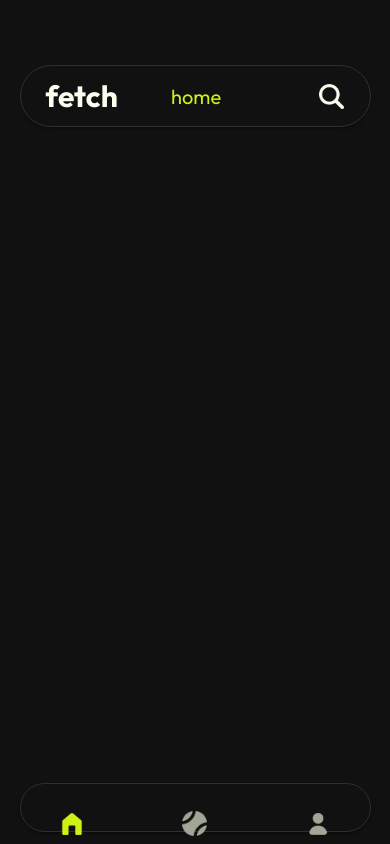
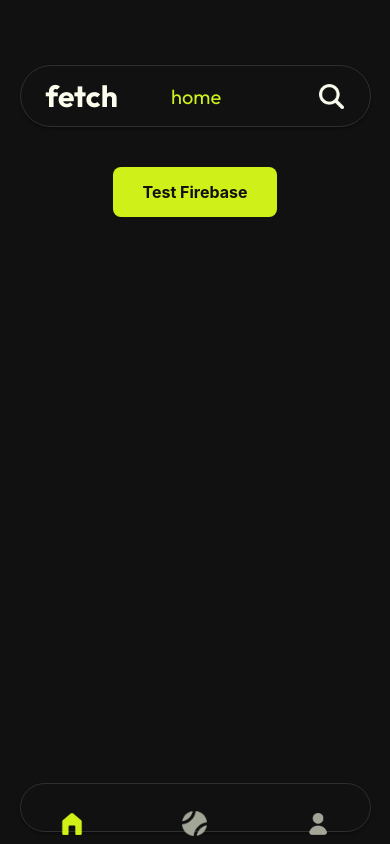
Before and after one commit to anderscederberg/fetch, a React Native app: screen /Main in a window 390 px wide. Built offline with nearby package versions, Linux system fonts and the light colour scheme.

Commit message:
we are cooking. bout to set up posts

```diff
--- a/App.tsx
+++ b/App.tsx
@@ -15,6 +15,7 @@ import { initializeApp } from "firebase/app";
 import { getFirestore } from "firebase/firestore";
 import { getAuth } from "firebase/auth";
 import { firebaseConfig } from "./fireBaseConfig";
+
 
 const firebaseApp = initializeApp(firebaseConfig);
 
--- a/app/(tabs)/HomeScreen.tsx
+++ b/app/(tabs)/HomeScreen.tsx
@@ -1,9 +1,32 @@
 import React from 'react';
-import { View, Text, StyleSheet, TouchableOpacity, Image, } from 'react-native';
+import { View, Text, StyleSheet, TouchableOpacity, Image, Alert } from 'react-native';
 import colors from '@/styles/theme';
-
+import { collection, addDoc, getDocs } from 'firebase/firestore';
+import { firestore } from '../../fireBaseConfig';
 
 export default function HomeScreen() {
+
+  const testFirestore = async () => {
+    try {
+      // Write data
+      await addDoc(collection(firestore, 'testCollection'), {
+        message: 'Hello, Firebase!',
+        timestamp: new Date(),
+      });
+
+      // Read data
+      const querySnapshot = await getDocs(collection(firestore, 'testCollection'));
+      querySnapshot.forEach((doc) => {
+        console.log(`${doc.id} =>`, doc.data());
+      });
+
+      Alert.alert('Firestore is working!');
+    } catch (error) {
+      console.error('Error testing Firestore: ', error);
+      Alert.alert('Firestore test failed.');
+    }
+  };
+
   return (
     <View style={styles.container}>
                 <View style={styles.homeHeader}>
@@ -20,6 +43,9 @@ export default function HomeScreen() {
                 />
             </TouchableOpacity>
         </View>
+        <TouchableOpacity onPress={testFirestore} style={styles.testButton}>
+          <Text style={styles.testButtonText}>Test Firebase</Text>
+        </TouchableOpacity>
     </View>
   );
 }
@@ -72,6 +98,18 @@ const styles = StyleSheet.create({
     width: 25,
     height: 25,
   },
+  testButton: {
+    marginTop: 20,
+    backgroundColor: colors.volt,
+    paddingVertical: 15,
+    paddingHorizontal: 30,
+    borderRadius: 8,
+  },
+  testButtonText: {
+    color: colors.night,
+    fontSize: 16,
+    fontWeight: 'bold',
+  },
 
 
 });
--- a/app/(tabs)/ProfileScreen.tsx
+++ b/app/(tabs)/ProfileScreen.tsx
@@ -1,11 +1,13 @@
 import colors from '@/styles/theme';
 import React, { useState, useEffect } from 'react';
-import { View, Text, StyleSheet, TouchableOpacity, Image, } from 'react-native';
+import { View, Text, StyleSheet, TouchableOpacity, Image, Alert } from 'react-native';
 import * as ImagePicker from 'expo-image-picker';
 import * as Location from 'expo-location';
 import { useNavigation } from '@react-navigation/native';
 import { RootStackParamList } from '@/types/types';
 import { NativeStackNavigationProp } from '@react-navigation/native-stack';
+import { auth, firestore } from '../../fireBaseConfig';
+import { doc, getDoc } from 'firebase/firestore';
 
 type ProfileScreenNavigationProp = NativeStackNavigationProp<RootStackParamList, 'Profile'>;
 
@@ -16,6 +18,8 @@ export default function ProfileScreen() {
     const [location, setLocation] = useState<string | null>('Fetching location...');
 
     const navigation = useNavigation<ProfileScreenNavigationProp>();
+
+    const [username, setUsername] = useState<string>('Fetching username...');
 
     const pickImage = async () => {
         const permissionResult = await ImagePicker.requestMediaLibraryPermissionsAsync();
@@ -52,6 +56,34 @@ export default function ProfileScreen() {
         fetchLocation();
     }, []);
 
+    useEffect(() => {
+      const fetchUsername = async () => {
+          try {
+              const user = auth.currentUser;
+
+              if (!user) {
+                  Alert.alert('Error', 'No user logged in.');
+                  return;
+              }
+
+              const userDocRef = doc(firestore, 'users', user.uid);
+              const userDoc = await getDoc(userDocRef);
+
+              if (userDoc.exists()) {
+                  const userData = userDoc.data();
+                  setUsername(userData.username || 'No username');
+              } else {
+                  Alert.alert('Error', 'User data not found.');
+              }
+          } catch (error) {
+              console.error('Error fetching username:', error);
+              Alert.alert('Error', 'Failed to fetch username.');
+          }
+      };
+
+      fetchUsername();
+    }, []);
+
   return (
     <View style={styles.container}>
         <View style={styles.profileHeader}>
@@ -79,7 +111,7 @@ export default function ProfileScreen() {
                 </TouchableOpacity>
                 <View style={styles.profileInfoContainer}>
                     <View style={styles.usernameContainer}>
-                        <Text style={styles.username}>dersy.legend11</Text>
+                        <Text style={styles.username}>{username}</Text>
                         <Image source={require('../../assets/images/verified.png')} style={styles.verifiedIcon} />
                     </View>
                     <View style={styles.locationContainer}>
@@ -169,7 +201,7 @@ const styles = StyleSheet.create({
     alignItems: 'center',
     justifyContent: 'center',
     gap: 20,
-    borderWidth: 1,
+    // borderWidth: 1,
     borderColor: colors.detail,
     width: '90%',
     paddingVertical: 20,
--- a/app/(tabs)/index.tsx
+++ b/app/(tabs)/index.tsx
@@ -13,6 +13,8 @@ import {
 } from 'react-native';
 import * as MediaLibrary from 'expo-media-library';
 import colors from '@/styles/theme';
+import { addDoc, collection } from "firebase/firestore";
+import { firestore, auth } from "../../fireBaseConfig";
 
 export default function PhotoSelectorScreen() {
   const [permission, setPermission] = useState<boolean | null>(null);
--- a/app/auth/SignUpScreen.tsx
+++ b/app/auth/SignUpScreen.tsx
@@ -4,6 +4,10 @@ import { StackNavigationProp } from '@react-navigation/stack';
 import { RootStackParamList } from '../../types/types';
 import colors from '@/styles/theme';
 import badwords from '@/data/badwords.json';
+import { createUserWithEmailAndPassword } from 'firebase/auth';
+import { auth } from '../../fireBaseConfig';
+import { setDoc, doc } from 'firebase/firestore';
+import { firestore } from '../../fireBaseConfig';
 
 type SignUpScreenNavigationProp = StackNavigationProp<RootStackParamList, 'SignUp'>;
 
@@ -45,28 +49,40 @@ export default function SignUpScreen({ navigation }: Props) {
     };
   }, [translateY]);
 
-  const handleSignUp = () => {
-    // Perform validation checks here
+  const handleSignUp = async () => {
     if (!username || !password || !email) {
       Alert.alert('Validation Error', 'All fields are required.');
       return;
     }
 
-    // Check if username contains profanity
     if (badwords.some((badword) => username.toLowerCase().includes(badword))) {
       Alert.alert('Validation Error', 'Username contains inappropriate content. Please choose another.');
       return;
     }
 
-    // Validate password length
     if (password.length < 6) {
       Alert.alert('Validation Error', 'Password must be at least 6 characters long.');
       return;
     }
 
-    console.log('Sign up with:', username, password, email);
-    // Navigate to the Main Tabs screen after sign up
-    navigation.navigate('Main');
+    try {
+      const userCredential = await createUserWithEmailAndPassword(auth, email, password);
+      console.log('Firebase User Created:', userCredential.user);
+
+      // Save additional user info in Firestore
+      await setDoc(doc(firestore, 'users', userCredential.user.uid), {
+        username,
+        email,
+        createdAt: new Date(),
+      });
+
+      console.log('User data saved to Firestore');
+      Alert.alert('Success', 'Account created successfully!');
+      navigation.navigate('Main');
+    } catch (error: any) {
+      console.error('Error signing up:', error);
+      Alert.alert('Error', error.message);
+    }
   };
 
   const spinValue = useRef(new Animated.Value(0)).current;
--- a/fireBaseConfig.js
+++ b/fireBaseConfig.js
@@ -1,8 +1,18 @@
+import { initializeApp } from "firebase/app";
+import { getFirestore } from "firebase/firestore";
+import { getAuth } from "firebase/auth";
+
 export const firebaseConfig = {
-    apiKey: "YOUR_API_KEY",
+    apiKey: "AIzaSyDShBudfMzebjChzrmRVjNubMwsAi_LG4Q",
     authDomain: "fetch-by-dersy.firebaseapp.com",
     projectId: "fetch-by-dersy",
     storageBucket: "fetch-by-dersy.appspot.com",
-    messagingSenderId: "YOUR_MESSAGING_SENDER_ID",
-    appId: "YOUR_APP_ID",
+    messagingSenderId: "422033426571",
+    appId: "1:422033426571:ios:b769c163c9b8eeb847ec8e",
   };
+
+  const app = initializeApp(firebaseConfig);
+  const auth = getAuth(app);
+  const firestore = getFirestore(app);
+
+  export { auth, firestore };
```
Also changed, not shown: app/(tabs)/LoginScreen.tsx (added).
